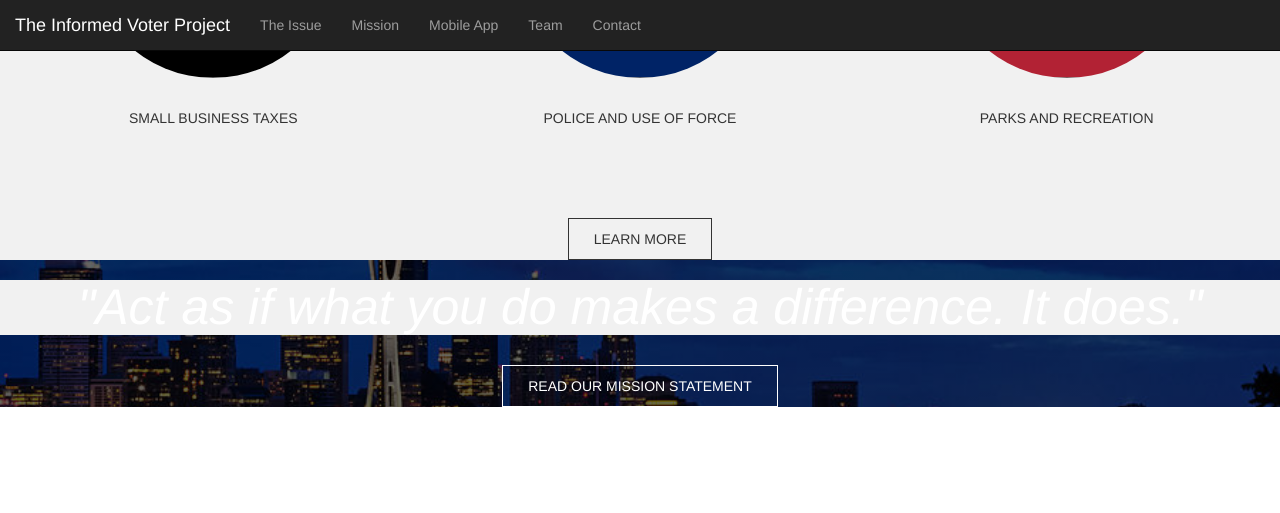
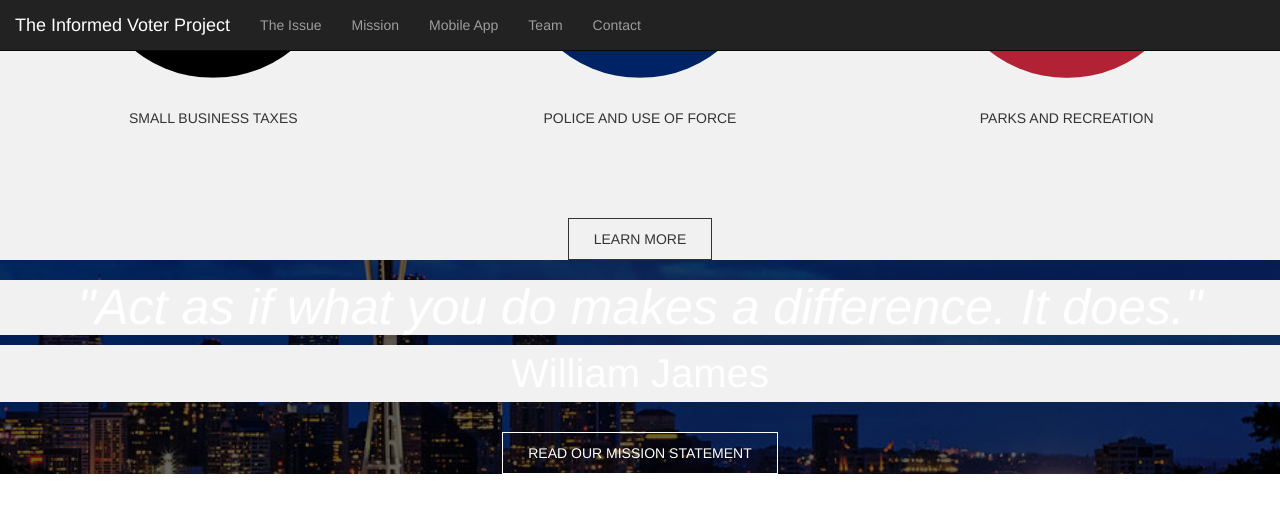
Before and after one commit to The-Informed-Voter-Project/website.github.io, a Jekyll site: the page built from index.html, in a window 1280 px wide and 900 px high, scrolled down 1182 px. Shown: the top 513 px of the window. Built offline with Jekyll 4.4.1, drawn with Linux system fonts in a browser that asks for light colours; after the commit the page ends 1656 px from its top, so only the background shows below that.

Commit message:
Update index.html

```diff
--- a/index.html
+++ b/index.html
@@ -51,7 +51,7 @@
         <div class="row">
           <div class="col text-center">
             <h1 class="statement-section">"Act as if what you do makes a difference. It does."</h1>
-              <p class="welcome-text">William James</p>
+              <p class="statement-section">William James</p>
              <div class="statement">
                 <a href="/mission">Read Our Mission Statement</a>
             </div>
```
